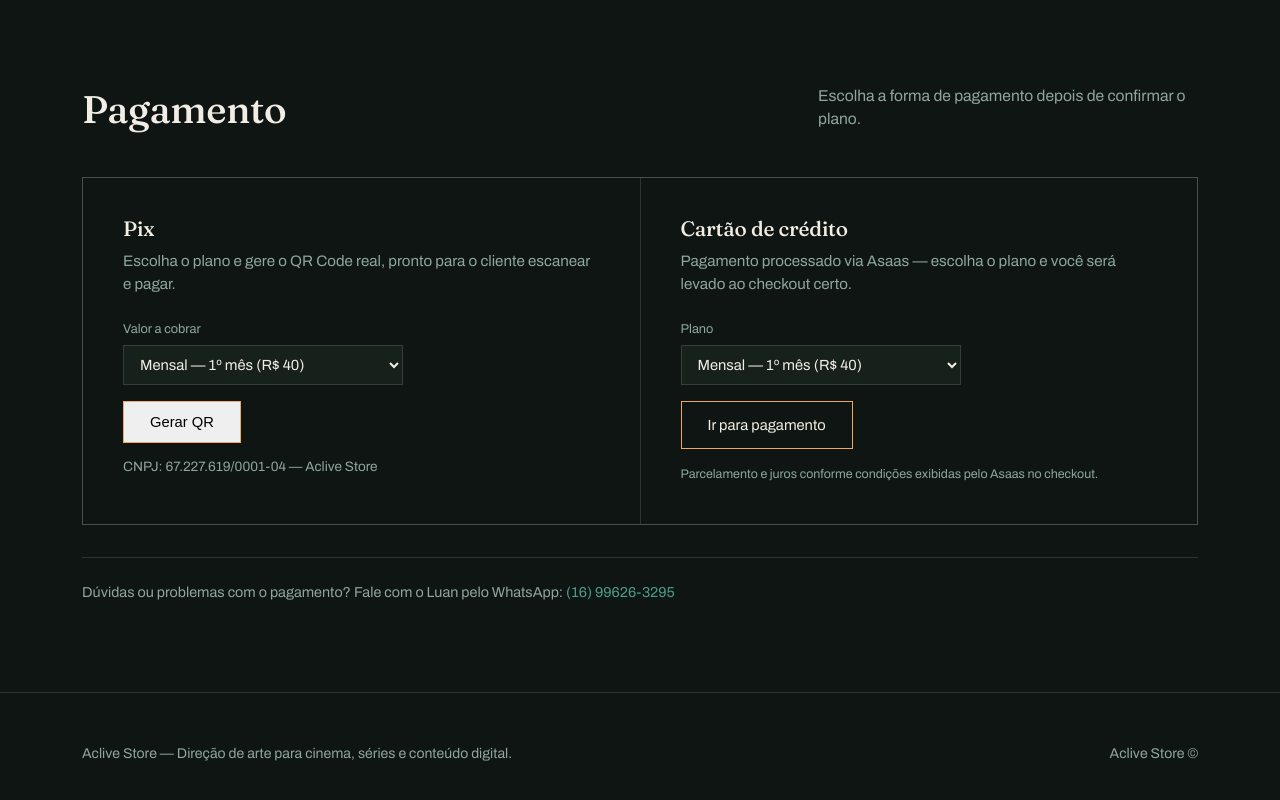
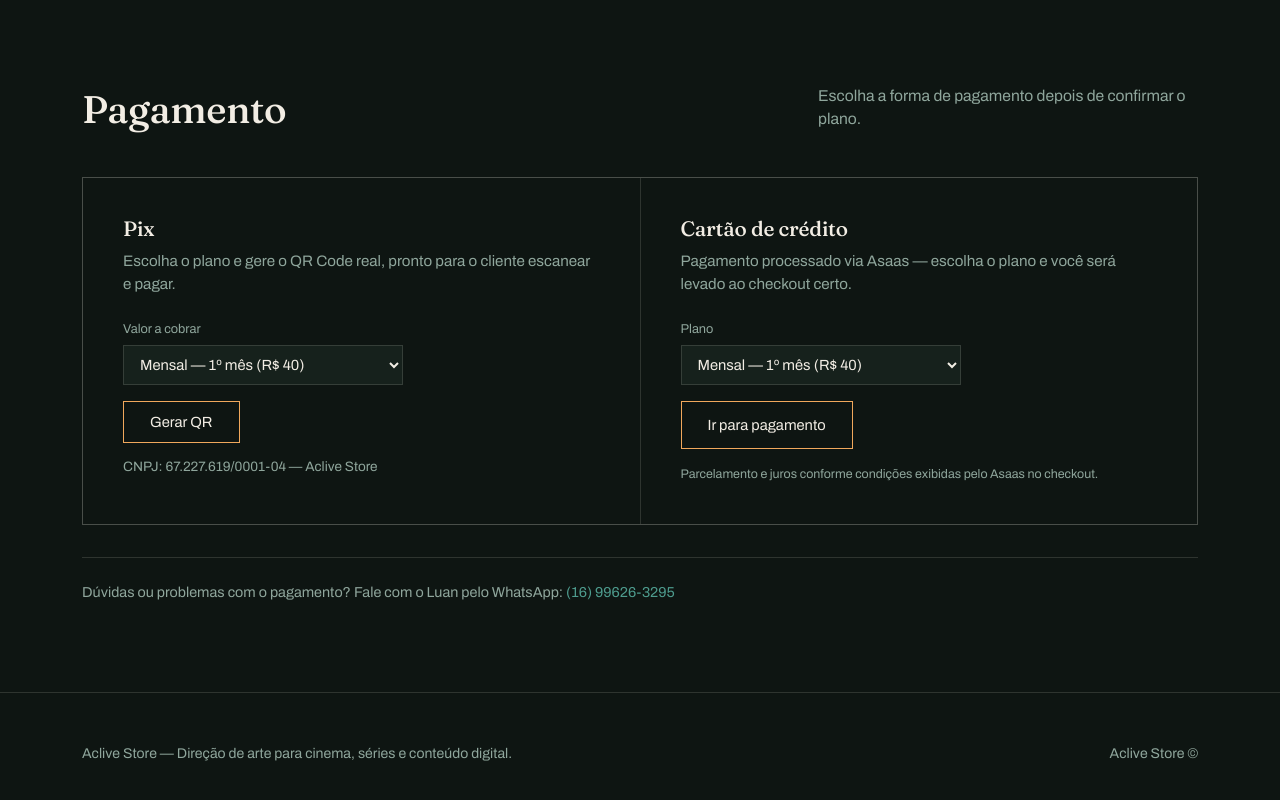
Before and after one commit to luanamazon06-coder/aclive-store, a plain HTML site: page index.html in a window 1280 px wide. Shown: the part 2140-2940 px from the top of the page. Drawn offline with nearby package versions, Linux system fonts and the light colour scheme; no server answers.

Commit message:
Corrige botões ghost/card sem cor de fundo (apareciam brancos/ilegíveis)

```diff
--- a/index.html
+++ b/index.html
@@ -312,6 +312,7 @@
   }
   .btn-primary:hover{ background: var(--amber); transform: translateY(-1px); }
   .btn-ghost{
+    background: transparent;
     padding: 14px 30px;
     font-size: 0.98rem;
     border: 1px solid var(--line);
@@ -581,9 +582,13 @@
 
   .card-btn{
     display:inline-block;
+    background: transparent;
     border: 1px solid var(--amber-bright);
+    color: var(--ink);
     padding: 12px 26px;
     font-size: 0.92rem;
+    font-family: inherit;
+    cursor: pointer;
   }
   .card-btn:hover{ background: var(--amber-bright); color: var(--bg); }
 
```
